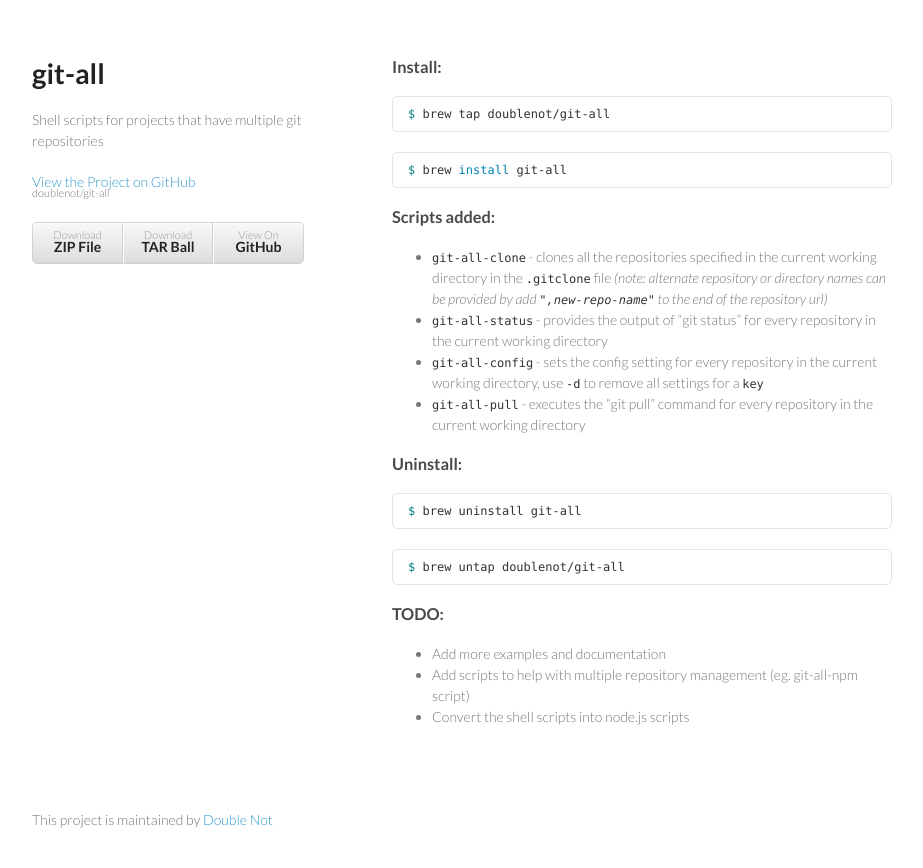
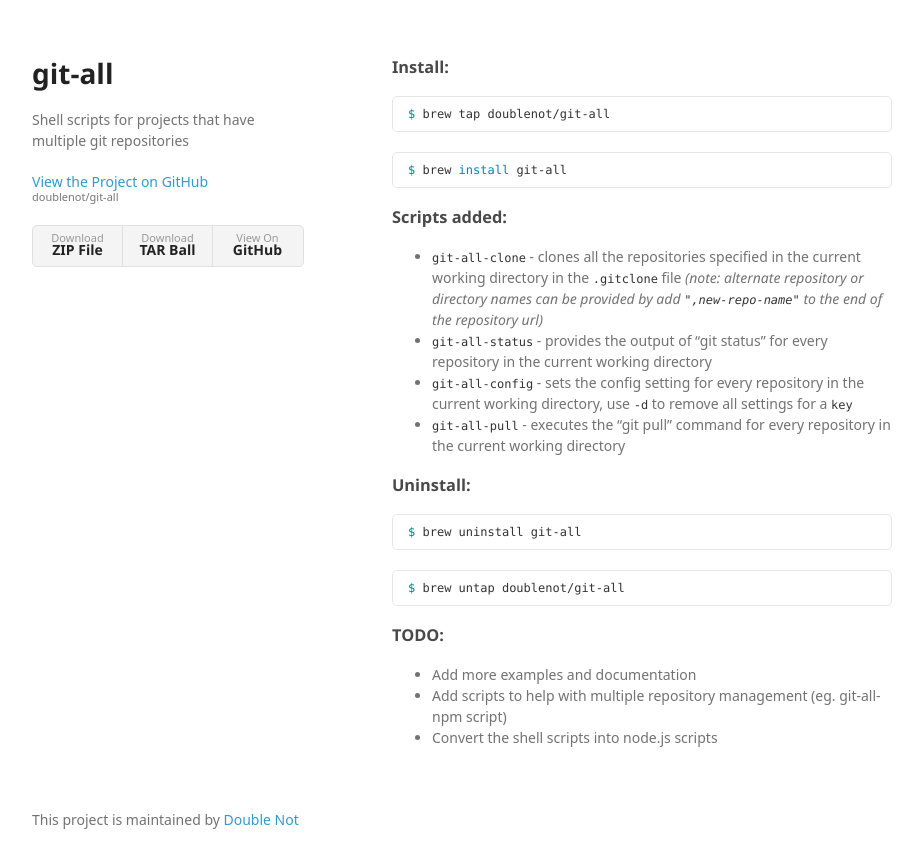
Before and after one commit to doublenot/git-all, a Jekyll site: the page built from index.md, in a window 1280 px wide. Shown: the top 868 px of the page, without its empty margins (178-1101 px from the left). Built offline with Jekyll 4.4.1, drawn with Linux system fonts in a browser that asks for light colours; some web fonts are replaced.

```diff
--- a/stylesheets/styles.css
+++ b/stylesheets/styles.css
@@ -1,10 +1,65 @@
-@import url(https://fonts.googleapis.com/css?family=Lato:300italic,700italic,300,700);
+@font-face {
+  font-family: 'Noto Sans';
+  font-weight: 400;
+  font-style: normal;
+  src: url('../fonts/Noto-Sans-regular/Noto-Sans-regular.eot');
+  src: url('../fonts/Noto-Sans-regular/Noto-Sans-regular.eot?#iefix') format('embedded-opentype'),
+       local('Noto Sans'),
+       local('Noto-Sans-regular'),
+       url('../fonts/Noto-Sans-regular/Noto-Sans-regular.woff2') format('woff2'),
+       url('../fonts/Noto-Sans-regular/Noto-Sans-regular.woff') format('woff'),
+       url('../fonts/Noto-Sans-regular/Noto-Sans-regular.ttf') format('truetype'),
+       url('../fonts/Noto-Sans-regular/Noto-Sans-regular.svg#NotoSans') format('svg');
+}
+
+@font-face {
+  font-family: 'Noto Sans';
+  font-weight: 700;
+  font-style: normal;
+  src: url('../fonts/Noto-Sans-700/Noto-Sans-700.eot');
+  src: url('../fonts/Noto-Sans-700/Noto-Sans-700.eot?#iefix') format('embedded-opentype'),
+       local('Noto Sans Bold'),
+       local('Noto-Sans-700'),
+       url('../fonts/Noto-Sans-700/Noto-Sans-700.woff2') format('woff2'),
+       url('../fonts/Noto-Sans-700/Noto-Sans-700.woff') format('woff'),
+       url('../fonts/Noto-Sans-700/Noto-Sans-700.ttf') format('truetype'),
+       url('../fonts/Noto-Sans-700/Noto-Sans-700.svg#NotoSans') format('svg');
+}
+
+@font-face {
+  font-family: 'Noto Sans';
+  font-weight: 400;
+  font-style: italic;
+  src: url('../fonts/Noto-Sans-italic/Noto-Sans-italic.eot');
+  src: url('../fonts/Noto-Sans-italic/Noto-Sans-italic.eot?#iefix') format('embedded-opentype'),
+       local('Noto Sans Italic'),
+       local('Noto-Sans-italic'),
+       url('../fonts/Noto-Sans-italic/Noto-Sans-italic.woff2') format('woff2'),
+       url('../fonts/Noto-Sans-italic/Noto-Sans-italic.woff') format('woff'),
+       url('../fonts/Noto-Sans-italic/Noto-Sans-italic.ttf') format('truetype'),
+       url('../fonts/Noto-Sans-italic/Noto-Sans-italic.svg#NotoSans') format('svg');
+}
+
+@font-face {
+  font-family: 'Noto Sans';
+  font-weight: 700;
+  font-style: italic;
+  src: url('../fonts/Noto-Sans-700italic/Noto-Sans-700italic.eot');
+  src: url('../fonts/Noto-Sans-700italic/Noto-Sans-700italic.eot?#iefix') format('embedded-opentype'),
+       local('Noto Sans Bold Italic'),
+       local('Noto-Sans-700italic'),
+       url('../fonts/Noto-Sans-700italic/Noto-Sans-700italic.woff2') format('woff2'),
+       url('../fonts/Noto-Sans-700italic/Noto-Sans-700italic.woff') format('woff'),
+       url('../fonts/Noto-Sans-700italic/Noto-Sans-700italic.ttf') format('truetype'),
+       url('../fonts/Noto-Sans-700italic/Noto-Sans-700italic.svg#NotoSans') format('svg');
+}
 
 body {
+  background-color: #fff;
   padding:50px;
-  font:14px/1.5 Lato, "Helvetica Neue", Helvetica, Arial, sans-serif;
-  color:#777;
-  font-weight:300;
+  font: 14px/1.5 "Noto Sans", "Helvetica Neue", Helvetica, Arial, sans-serif;
+  color:#727272;
+  font-weight:400;
 }
 
 h1, h2, h3, h4, h5, h6 {
@@ -34,15 +89,22 @@
 
 a {
   color:#39c;
-  font-weight:400;
   text-decoration:none;
+}
+
+a:hover {
+  color:#069;
 }
 
 a small {
   font-size:11px;
   color:#777;
-  margin-top:-0.6em;
+  margin-top:-0.3em;
   display:block;
+}
+
+a:hover small {
+  color:#777;
 }
 
 .wrapper {
@@ -58,7 +120,7 @@
 }
 
 code, pre {
-  font-family:Monaco, Bitstream Vera Sans Mono, Lucida Console, Terminal;
+  font-family:Monaco, Bitstream Vera Sans Mono, Lucida Console, Terminal, Consolas, Liberation Mono, DejaVu Sans Mono, Courier New, monospace;
   color:#333;
   font-size:12px;
 }
@@ -99,33 +161,32 @@
   width:270px;
   float:left;
   position:fixed;
+  -webkit-font-smoothing:subpixel-antialiased;
 }
 
 header ul {
   list-style:none;
   height:40px;
-
   padding:0;
-
-  background: #eee;
-  background: -moz-linear-gradient(top, #f8f8f8 0%, #dddddd 100%);
-  background: -webkit-gradient(linear, left top, left bottom, color-stop(0%,#f8f8f8), color-stop(100%,#dddddd));
-  background: -webkit-linear-gradient(top, #f8f8f8 0%,#dddddd 100%);
-  background: -o-linear-gradient(top, #f8f8f8 0%,#dddddd 100%);
-  background: -ms-linear-gradient(top, #f8f8f8 0%,#dddddd 100%);
-  background: linear-gradient(top, #f8f8f8 0%,#dddddd 100%);
-
+  background: #f4f4f4;
   border-radius:5px;
-  border:1px solid #d2d2d2;
-  box-shadow:inset #fff 0 1px 0, inset rgba(0,0,0,0.03) 0 -1px 0;
+  border:1px solid #e0e0e0;
   width:270px;
 }
 
 header li {
   width:89px;
   float:left;
-  border-right:1px solid #d2d2d2;
+  border-right:1px solid #e0e0e0;
   height:40px;
+}
+
+header li:first-child a {
+  border-radius:5px 0 0 5px;
+}
+
+header li:last-child a {
+  border-radius:0 5px 5px 0;
 }
 
 header ul a {
@@ -135,17 +196,20 @@
   display:block;
   text-align:center;
   padding-top:6px;
-  height:40px;
+  height:34px;
+}
+
+header ul a:hover {
+  color:#999;
+}
+
+header ul a:active {
+  background-color:#f0f0f0;
 }
 
 strong {
   color:#222;
   font-weight:700;
-}
-
-header ul li + li {
-  width:88px;
-  border-left:1px solid #fff;
 }
 
 header ul li + li + li {
@@ -181,6 +245,7 @@
   float:left;
   position:fixed;
   bottom:50px;
+  -webkit-font-smoothing:subpixel-antialiased;
 }
 
 @media print, screen and (max-width: 960px) {
@@ -242,7 +307,11 @@
   }
 
   header ul {
-    display:none;
+    width:99%;
+  }
+
+  header li, header ul li + li + li {
+    width:33%;
   }
 }
 
```
Also changed, not shown: index.html (added, +78 -0 lines), params.json (+7 -1 lines), stylesheets/github-light.css (added, +123 -0 lines).
